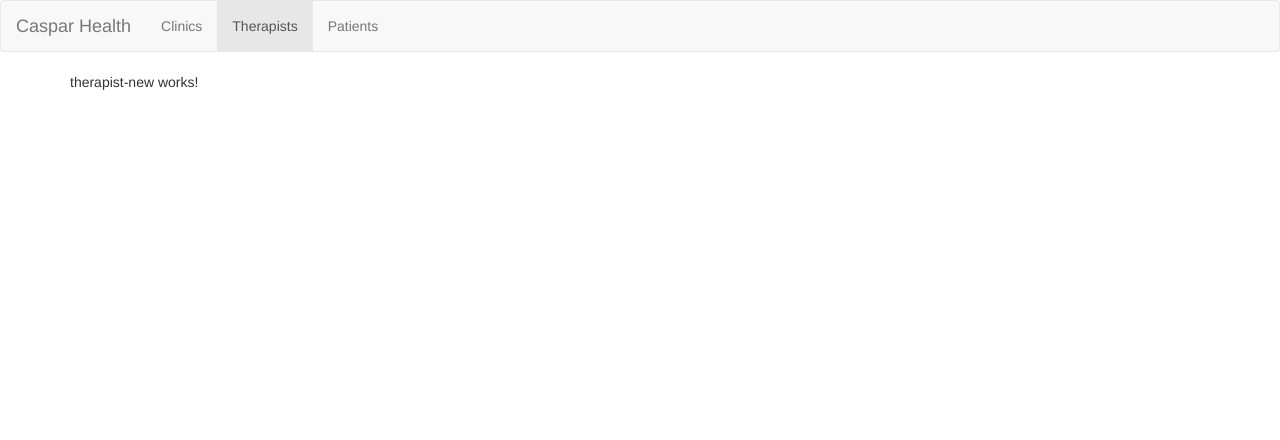
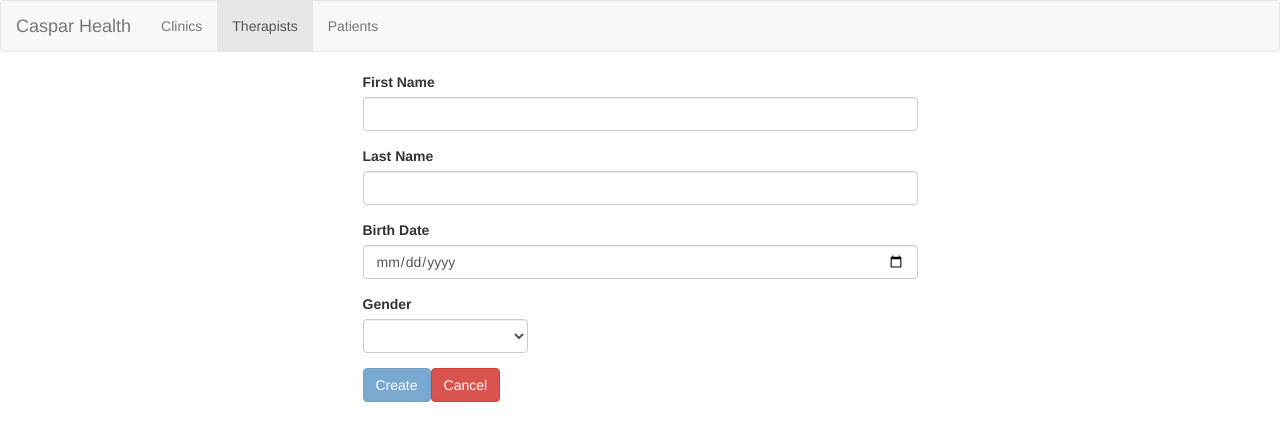
Before and after one commit to Beelphegor/Coding-Challenge-Caspar-Health, an Angular app: page /therapists in a window 1280 px wide. Both pictures are taken after a click on the button "Create". Shown: the top 440 px of the page. Built offline with nearby package versions, Linux system fonts and the light colour scheme.

Commit message:
adding create, list and delete funcionalities for therapists

```diff
--- a/src/app/app.module.ts
+++ b/src/app/app.module.ts
@@ -18,6 +18,7 @@ import { ClinicEditComponent } from './clinics/clinic-edit/clinic-edit.component
 import { FakeHttp } from 'app/fakeHttp.service';
 import { ClinicsService } from 'app/clinics/clinics.service';
 import { PatientsService } from 'app/patients/patients.service';
+import { TherapistsService } from 'app/therapists/therapists.service';
 
 @NgModule({
   declarations: [
@@ -39,7 +40,7 @@ import { PatientsService } from 'app/patients/patients.service';
     HttpModule,
     AppRoutingModule
   ],
-  providers: [FakeHttp, ClinicsService, PatientsService],
+  providers: [FakeHttp, ClinicsService, PatientsService, TherapistsService],
   bootstrap: [AppComponent]
 })
 export class AppModule { }
--- a/src/app/fakeHttp.service.ts
+++ b/src/app/fakeHttp.service.ts
@@ -1,6 +1,7 @@
 import { Subject } from "rxjs/Subject";
 import { Clinic } from "app/clinics/clinics.model";
 import { Patient } from "app/patients/patient.model";
+import { Therapist } from "app/therapists/therapist.model";
 
 export class FakeHttp {
     post(path: string, data: any) {
@@ -11,6 +12,9 @@ export class FakeHttp {
                 break;
             case 'patients':
                 this.createPatient(postSubject, data);
+                break;
+            case 'therapists':
+                this.createTherapist(postSubject, data);
                 break;
             default:
                 break;
@@ -27,6 +31,11 @@ export class FakeHttp {
             case 'patients':
                 this.getPatients(getSubject);
                 break;
+            case 'therapists':
+                this.getTherapists(getSubject);
+                break;
+            default:
+                break;
         }
         return getSubject;
     }
@@ -39,6 +48,9 @@ export class FakeHttp {
                 break;
             case 'patients':
                 this.deletePatients(deleteSubject, data);
+                break;
+            case 'therapists':
+                this.deleteTherapists(deleteSubject, data);
                 break;
             default:
                 break;
@@ -68,7 +80,7 @@ export class FakeHttp {
 
     private deleteClinics(deleteSubject: Subject<any>, data: string) {
         let clinics: Clinic[] = JSON.parse(localStorage['clinics']);
-        let newClinics = clinics.filter((c)=> {
+        let newClinics = clinics.filter((c) => {
             return c.id !== data;
         });
         localStorage.setItem('clinics', JSON.stringify(newClinics));
@@ -78,8 +90,8 @@ export class FakeHttp {
         }, 200);
     }
 
-     //PATIENTS
-     private createPatient(postSubject: Subject<any>, data) {
+    //PATIENTS
+    private createPatient(postSubject: Subject<any>, data) {
         let patients = JSON.parse(localStorage['patients']);
         patients.push(new Patient(data.firstName, data.lastName, data.birthDate, data.gender, (new Date()).getTime().toString()));
         localStorage.setItem('patients', JSON.stringify(patients));
@@ -99,7 +111,7 @@ export class FakeHttp {
 
     private deletePatients(deleteSubject: Subject<any>, data: string) {
         let patients: Clinic[] = JSON.parse(localStorage['patients']);
-        let newPatients = patients.filter((c)=> {
+        let newPatients = patients.filter((c) => {
             return c.id !== data;
         });
         localStorage.setItem('patients', JSON.stringify(newPatients));
@@ -108,4 +120,35 @@ export class FakeHttp {
             deleteSubject.complete();
         }, 200);
     }
+
+     //THERAPISTS
+     private createTherapist(postSubject: Subject<any>, data) {
+        let therapists = JSON.parse(localStorage['therapists']);
+        therapists.push(new Therapist(data.firstName, data.lastName, data.birthDate, data.gender, (new Date()).getTime().toString()));
+        localStorage.setItem('therapists', JSON.stringify(therapists));
+        setTimeout(() => {
+            postSubject.next(data);
+            postSubject.complete();
+        }, 200);
+    }
+
+    private getTherapists(getSubject: Subject<any>) {
+        let therapists = JSON.parse(localStorage['therapists']);
+        setTimeout(() => {
+            getSubject.next(therapists);
+            getSubject.complete();
+        }, 200);
+    }
+
+    private deleteTherapists(deleteSubject: Subject<any>, data: string) {
+        let therapists: Therapist[] = JSON.parse(localStorage['therapists']);
+        let newTherapists = therapists.filter((c) => {
+            return c.id !== data;
+        });
+        localStorage.setItem('therapists', JSON.stringify(newTherapists));
+        setTimeout(() => {
+            deleteSubject.next(data);
+            deleteSubject.complete();
+        }, 200);
+    }
 }
--- a/src/app/patients/patient-list/patient-list.component.html
+++ b/src/app/patients/patient-list/patient-list.component.html
@@ -10,7 +10,7 @@
   <p>No patients yet, create new patient to start</p>
 </div>
 <ng-template #patientsTable>
-    <table class="table table-striped" >
+  <table class="table table-striped">
     <thead>
       <th class="col-xs-5">Name</th>
       <th class="col-xs-3" class="text-align-center">Birth Date</th>
@@ -18,7 +18,7 @@
       <th class="col-xs-1"></th>
       <th class="col-xs-1"></th>
     </thead>
-      <tbody >
+    <tbody>
       <tr *ngFor="let patient of patients">
         <td>{{patient.lastName}}, {{patient.firstName}}</td>
         <td class="text-align-center">{{patient.birthDate}}</td>
--- a/src/app/therapists/therapist-list/therapist-list.component.html
+++ b/src/app/therapists/therapist-list/therapist-list.component.html
@@ -6,3 +6,34 @@
   </div>
   <h2>Therapists</h2>
 </div>
+<div *ngIf="!therapists.length; else therapistsTable">
+  <p>No therapists yet, create new therapist to start</p>
+</div>
+<ng-template #therapistsTable>
+  <table class="table table-striped">
+    <thead>
+      <th class="col-xs-5">Name</th>
+      <th class="col-xs-3" class="text-align-center">Birth Date</th>
+      <th class="col-xs-2" class="text-align-center">Gender</th>
+      <th class="col-xs-1"></th>
+      <th class="col-xs-1"></th>
+    </thead>
+    <tbody>
+      <tr *ngFor="let therapist of therapists">
+        <td>{{therapist.lastName}}, {{therapist.firstName}}</td>
+        <td class="text-align-center">{{therapist.birthDate}}</td>
+        <td class="text-align-center">{{therapist.gender}}</td>
+        <td>
+          <button class="btn btn-warning" type="button">
+            <span class="glyphicon glyphicon-pencil"></span>
+          </button>
+        </td>
+        <td>
+          <button class="btn btn-danger" type="button" (click)="onDelete(therapist.id)">
+            <span class="glyphicon glyphicon-trash"></span>
+          </button>
+        </td>
+      </tr>
+    </tbody>
+  </table>
+</ng-template>
--- a/src/app/therapists/therapist-list/therapist-list.component.ts
+++ b/src/app/therapists/therapist-list/therapist-list.component.ts
@@ -1,4 +1,6 @@
 import { Component, OnInit } from '@angular/core';
+import { Therapist } from 'app/therapists/therapist.model';
+import { TherapistsService } from 'app/therapists/therapists.service';
 
 @Component({
   selector: 'app-therapist-list',
@@ -6,10 +8,23 @@ import { Component, OnInit } from '@angular/core';
   styleUrls: ['./therapist-list.component.css']
 })
 export class TherapistListComponent implements OnInit {
+  therapists: Therapist[] = [];
 
-  constructor() { }
+  constructor(private therapistsService: TherapistsService) { }
 
   ngOnInit() {
+    this.gettherapists();
   }
 
+  gettherapists() {
+    this.therapistsService.getAll().subscribe((therapists) => {
+      this.therapists = therapists;
+    });
+  }
+
+  onDelete(id: string) {
+    this.therapistsService.delete(id).subscribe((response) => {
+      this.gettherapists();
+    })
+  }
 }
--- a/src/app/therapists/therapist-new/therapist-new.component.html
+++ b/src/app/therapists/therapist-new/therapist-new.component.html
@@ -1,3 +1,43 @@
-<p>
-  therapist-new works!
-</p>
+<form (submit)="onSubmit(f)" #f="ngForm">
+    <div class="row">
+      <div class="col-xs-6 col-xs-offset-3">
+        <div class="form-group">
+          <label for="firstName">First Name</label>
+          <input type="text" class="form-control" name="firstName" ngModel required>
+        </div>
+      </div>
+    </div>
+    <div class="row">
+      <div class="col-xs-6 col-xs-offset-3">
+        <div class="form-group">
+          <label for="lastName">Last Name</label>
+          <input type="text" class="form-control" name="lastName" ngModel required>
+        </div>
+      </div>
+    </div>
+    <div class="row">
+        <div class="col-xs-6 col-xs-offset-3">
+          <div class="form-group">
+            <label for="birtDate">Birth Date</label>
+            <input type="date" class="form-control" name="birthDate" ngModel required>
+          </div>
+        </div>
+      </div>
+      <div class="row">
+          <div class="col-xs-2 col-xs-offset-3">
+            <div class="form-group">
+              <label for="gender">Gender</label>
+              <select name="gender" class="form-control" ngModel required>
+                <option value="M">M</option>
+                <option value="F">F</option>
+              </select>
+            </div>
+          </div>
+        </div>
+    <div class="row">
+      <div class="col-xs-6 col-xs-offset-3">
+        <button class="btn btn-primary" [disabled]="f.invalid" type="submit">Create</button>
+        <button class="btn btn-danger" routerLink="/clinics" type="button">Cancel</button>
+      </div>
+    </div>
+  </form>
--- a/src/app/therapists/therapist-new/therapist-new.component.ts
+++ b/src/app/therapists/therapist-new/therapist-new.component.ts
@@ -1,4 +1,7 @@
 import { Component, OnInit } from '@angular/core';
+import { TherapistsService } from 'app/therapists/therapists.service';
+import { NgForm } from '@angular/forms';
+import { Router } from '@angular/router';
 
 @Component({
   selector: 'app-therapist-new',
@@ -7,9 +10,16 @@ import { Component, OnInit } from '@angular/core';
 })
 export class TherapistNewComponent implements OnInit {
 
-  constructor() { }
 
-  ngOnInit() {
-  }
+  constructor( private therapistsService: TherapistsService, private router: Router) { }
+
+    ngOnInit() {
+    }
+
+    onSubmit(form: NgForm) {
+      this.therapistsService.create(form.value).subscribe((therapist) => {
+        this.router.navigate(['/therapists']);
+      });
+    }
 
 }
--- /dev/null
+++ b/src/app/therapists/therapist.model.ts
@@ -0,0 +1,15 @@
+export class Therapist {
+    public firstName: string;
+    public lastName: string;
+    public birthDate: Date;
+    public gender: string;
+    public id: string;
+
+    constructor(firstName: string, lastName: string, birthDate: Date, gender: string, id: string) {
+        this.firstName = firstName,
+        this.lastName = lastName,
+        this.birthDate = birthDate,
+        this.gender = gender,
+        this.id = id
+    }
+}
--- /dev/null
+++ b/src/app/therapists/therapists.service.ts
@@ -0,0 +1,22 @@
+import { FakeHttp } from "app/fakeHttp.service";
+import { Injectable } from "@angular/core";
+import { Therapist } from "app/therapists/therapist.model";
+
+@Injectable()
+export class TherapistsService {
+
+    constructor(private http: FakeHttp) { }
+
+    create(therapist: Therapist) {
+        return this.http.post('therapists', therapist);
+    }
+
+    getAll() {
+        return this.http.get('therapists');
+    }
+
+    delete(id: string) {
+        return this.http.delete('therapists', id);
+    }
+
+}
```
Lines whose indentation alone changed are shown as unchanged.
